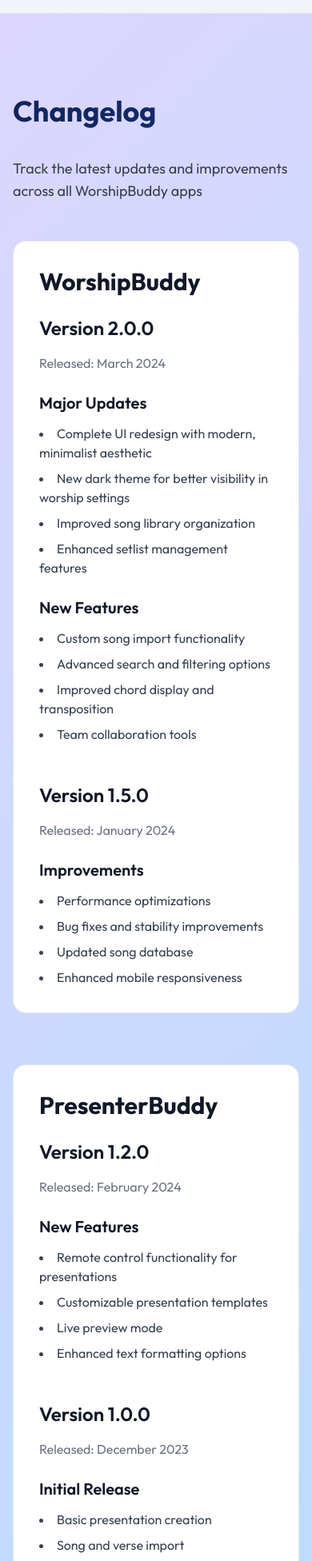
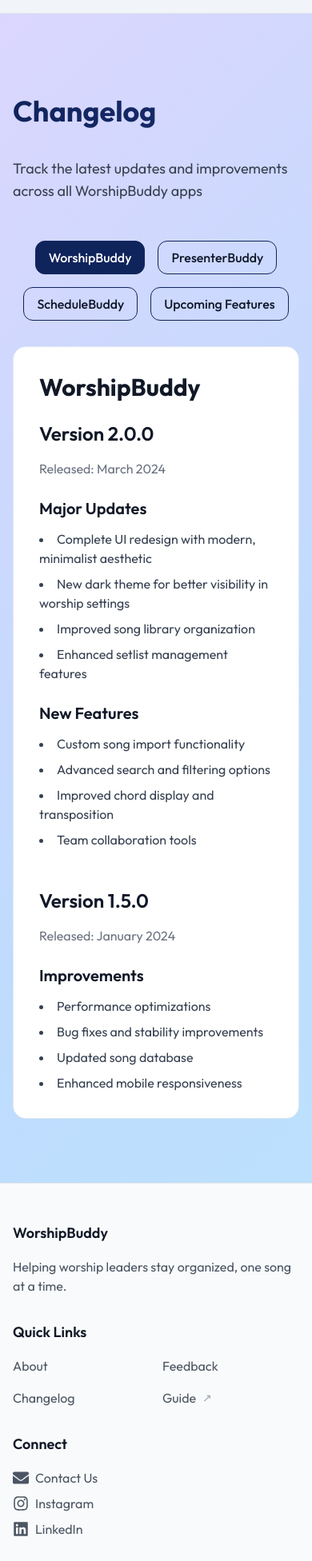
Before and after one commit to WorshipBuddy/worshipbuddy.org, a Next.js app: page /changelog in a window 390 px wide. Shown: the part 48-2000 px from the top of the page at 80% size. Built offline with nearby package versions, Linux system fonts and the light colour scheme.

Commit message:
Nav- guide symbol, new tab. Footer - Connect links. SB App Store link. Feedback - combine same links.  Changelog - added toggle buttons About - mobile 2 grid layout.

```diff
--- a/app/about/page.js
+++ b/app/about/page.js
@@ -48,7 +48,7 @@ export default function About() {
 
             <div className="section-card animate-fade-in">
               <h2 className="text-2xl font-bold mb-8 text-[#10245c]">Our Team</h2>
-              <div className="grid grid-cols-1 sm:grid-cols-2 lg:grid-cols-3 gap-4 sm:gap-6 lg:gap-8">
+              <div className="grid grid-cols-2 sm:grid-cols-2 lg:grid-cols-3 gap-4 sm:gap-6 lg:gap-8">
                 <div className="group hover:transform hover:scale-105 transition-all duration-300">
                   <div className="p-6 rounded-xl bg-white/50 backdrop-blur-sm">
                     <div className="w-24 h-24 rounded-full bg-gradient-to-br from-[#10245c] to-[#1a2f6e] flex items-center justify-center mb-4 mx-auto group-hover:ring-4 group-hover:ring-[#10245c]/20 transition-all duration-300 overflow-hidden">
--- a/app/changelog/page.js
+++ b/app/changelog/page.js
@@ -1,6 +1,11 @@
+"use client";
+
 import Footer from "@/components/Footer";
+import { useState } from "react";
 
 export default function Changelog() {
+  const [activeSection, setActiveSection] = useState("worshipbuddy");
+
   return (
     <main className="min-h-screen">
       <section className="container mx-auto px-4 py-20">
@@ -10,9 +15,38 @@ export default function Changelog() {
             Track the latest updates and improvements across all WorshipBuddy apps
           </p>
 
+          {/* Toggle Buttons */}
+          <div className="flex flex-wrap gap-4 mb-8 sm:justify-start justify-center">
+            <button
+              className={`nav-link px-5 py-2 text-base border border-[#10245c] ${activeSection === "worshipbuddy" ? "active" : ""}`}
+              onClick={() => setActiveSection("worshipbuddy")}
+            >
+              WorshipBuddy
+            </button>
+            <button
+              className={`nav-link px-5 py-2 text-base border border-[#10245c] ${activeSection === "presenterbuddy" ? "active" : ""}`}
+              onClick={() => setActiveSection("presenterbuddy")}
+            >
+              PresenterBuddy
+            </button>
+            <button
+              className={`nav-link px-5 py-2 text-base border border-[#10245c] ${activeSection === "schedulebuddy" ? "active" : ""}`}
+              onClick={() => setActiveSection("schedulebuddy")}
+            >
+              ScheduleBuddy
+            </button>
+            <button
+              className={`nav-link px-5 py-2 text-base border border-[#10245c] ${activeSection === "upcomingfeatures" ? "active" : ""}`}
+              onClick={() => setActiveSection("upcomingfeatures")}
+            >
+              Upcoming Features
+            </button>
+          </div>
+
           <div className="space-y-16">
             {/* WorshipBuddy Section */}
-            <div className="section-card">
+            {activeSection === "worshipbuddy" && (
+              <div id="worshipbuddy" className="section-card">
                 <h2 className="text-3xl font-bold mb-6 text-gray-900">WorshipBuddy</h2>
                 <div className="space-y-12">
                   <div>
@@ -57,9 +91,11 @@ export default function Changelog() {
                   </div>
                 </div>
               </div>
+            )}
 
             {/* PresenterBuddy Section */}
-            <div className="section-card">
+            {activeSection === "presenterbuddy" && (
+              <div id="presenterbuddy" className="section-card">
                 <h2 className="text-3xl font-bold mb-6 text-gray-900">PresenterBuddy</h2>
                 <div className="space-y-12">
                   <div>
@@ -95,9 +131,11 @@ export default function Changelog() {
                   </div>
                 </div>
               </div>
+            )}
 
             {/* ScheduleBuddy Section */}
-            <div className="section-card">
+            {activeSection === "schedulebuddy" && (
+              <div id="schedulebuddy" className="section-card">
                 <h2 className="text-3xl font-bold mb-6 text-gray-900">ScheduleBuddy</h2>
                 <div className="space-y-12">
                   <div>
@@ -133,9 +171,11 @@ export default function Changelog() {
                   </div>
                 </div>
               </div>
+            )}
 
             {/* Upcoming Features Section */}
-            <div className="section-card">
+            {activeSection === "upcomingfeatures" && (
+              <div id="upcomingfeatures" className="section-card">
                 <h2 className="text-3xl font-bold mb-6 text-gray-900">Upcoming Features</h2>
                 <div className="space-y-8">
                   <div>
@@ -167,6 +207,7 @@ export default function Changelog() {
                   </p>
                 </div>
               </div>
+            )}
           </div>
         </div>
       </section>
--- a/app/schedule-buddy/page.js
+++ b/app/schedule-buddy/page.js
@@ -1,4 +1,5 @@
 import Footer from "@/components/Footer";
+import { FaApple, FaDesktop } from "react-icons/fa";
 
 export default function ScheduleBuddy() {
   return (
@@ -31,16 +32,28 @@ export default function ScheduleBuddy() {
           <div className="section-card rounded-2xl mt-12">
             <h2 className="text-2xl font-semibold mb-4 text-gray-900">Get Started</h2>
             <p className="mb-6 text-gray-900">
-              ScheduleBuddy is available as a web application, making it accessible from any device.
+              ScheduleBuddy is available on the web and iOS, making it easy to manage your worship team schedules and service plans from anywhere. Try it online or download the app today.
             </p>
+            <div className="flex flex-col sm:flex-row gap-4 items-center sm:items-start">
               <a
                 href="https://schedule.worshipbuddy.org"
                 target="_blank"
                 rel="noopener noreferrer"
-              className="btn-primary inline-block"
+                className="btn-primary text-center flex items-center justify-center gap-2 w-full sm:w-auto"
               >
+                <FaDesktop className="text-xl" />
                 Try ScheduleBuddy
               </a>
+              <a
+                href="https://apps.apple.com/ca/app/schedulebuddy/id6747605543?uo=2"
+                target="_blank"
+                rel="noopener noreferrer"
+                className="btn-primary text-center flex items-center justify-center gap-2 w-full sm:w-auto"
+              >
+                <FaApple className="text-xl" />
+                Download on iOS
+              </a>
+            </div>
           </div>
         </div>
       </section>
--- a/components/Footer.jsx
+++ b/components/Footer.jsx
@@ -1,4 +1,5 @@
 import Link from "next/link";
+import { FaInstagram, FaLinkedin, FaEnvelope } from "react-icons/fa";
 
 export default function Footer() {
   return (
@@ -8,12 +9,12 @@ export default function Footer() {
           <div>
             <h3 className="text-lg font-semibold text-gray-900 mb-4">WorshipBuddy</h3>
             <p className="text-gray-600">
-              Making worship leading easier and more enjoyable.
+              Helping worship leaders stay organized, one song at a time.
             </p>
           </div>
           <div>
             <h3 className="text-lg font-semibold text-gray-900 mb-4">Quick Links</h3>
-            <ul className="space-y-2">
+            <ul className="grid grid-cols-2 gap-4">
               <li>
                 <Link href="/about" className="text-gray-600 hover:text-gray-900">
                   About
@@ -30,37 +31,45 @@ export default function Footer() {
                 </Link>
               </li>
               <li>
-                <Link href="https://guide.worshipbuddy.org" className="text-gray-600 hover:text-gray-900">
-                  Guide
+                <Link href="https://guide.worshipbuddy.org" target="_blank" rel="noopener noreferrer" className="text-gray-600 hover:text-gray-900 flex items-center gap-1">
+                  Guide <span className="inline ml-1 text-sm text-gray-400">↗</span>
                 </Link>
               </li>
             </ul>
           </div>
-          {/*<div>
+          <div>
             <h3 className="text-lg font-semibold text-gray-900 mb-4">Connect</h3>
             <ul className="space-y-2">
               <li>
                 <a
-                  href="https://github.com/worshipbuddy"
-                  target="_blank"
-                  rel="noopener noreferrer"
-                  className="text-gray-600 hover:text-gray-900"
+                  href="mailto:info@worshipbuddy.org"
+                  className="text-gray-600 hover:text-gray-900 flex items-center gap-2"
                 >
-                  GitHub
+                  <FaEnvelope className="text-xl" /> Contact Us
                 </a>
               </li>
               <li>
                 <a
-                  href="https://discord.gg/worshipbuddy"
+                  href="https://www.instagram.com/worshipbuddy/"
                   target="_blank"
                   rel="noopener noreferrer"
-                  className="text-gray-600 hover:text-gray-900"
+                  className="text-gray-600 hover:text-gray-900 flex items-center gap-2"
                 >
-                  Discord
+                  <FaInstagram className="text-xl" /> Instagram
+                </a>
+              </li>
+              <li>
+                <a
+                  href="https://www.linkedin.com/company/worshipbuddy/"
+                  target="_blank"
+                  rel="noopener noreferrer"
+                  className="text-gray-600 hover:text-gray-900 flex items-center gap-2"
+                >
+                  <FaLinkedin className="text-xl" /> LinkedIn
                 </a>
               </li>
             </ul>
-          </div>*/}
+          </div>
         </div>
         <div className="mt-8 pt-8 border-t border-gray-200">
           <p className="text-center text-gray-600">
--- a/components/Nav.jsx
+++ b/components/Nav.jsx
@@ -16,7 +16,7 @@ export default function Nav() {
     { name: "ScheduleBuddy", href: "/schedule-buddy" },
     { name: "Feedback", href: "/feedback" },
     { name: "Changelog", href: "/changelog" },
-    { name: "Guide", href: "https://guide.worshipbuddy.org" },
+    { name: "Guide", href: "https://guide.worshipbuddy.org", external: true },
     { name: "Donate", href: "/donate" },
   ];
 
@@ -37,8 +37,11 @@ export default function Nav() {
                 key={item.name}
                 href={item.href}
                 className={`nav-link ${pathname === item.href ? "active" : ""}`}
+                target={item.external ? "_blank" : "_self"}
+                rel={item.external ? "noopener noreferrer" : undefined}
               >
                 {item.name}
+                {item.external && <span className="inline ml-1 text-sm text-gray-400">↗</span>}
               </Link>
             ))}
           </div>
@@ -65,8 +68,11 @@ export default function Nav() {
                 href={item.href}
                 className={`block nav-link ${pathname === item.href ? "active" : ""}`}
                 onClick={() => setIsOpen(false)}
+                target={item.external ? "_blank" : "_self"}
+                rel={item.external ? "noopener noreferrer" : undefined}
               >
                 {item.name}
+                {item.external && <span className="inline ml-1 text-sm text-gray-400">↗</span>}
               </Link>
             ))}
           </div>
```
Also changed, not shown: app/feedback/page.js (+3 -18 lines). Lines whose indentation alone changed are shown as unchanged.
